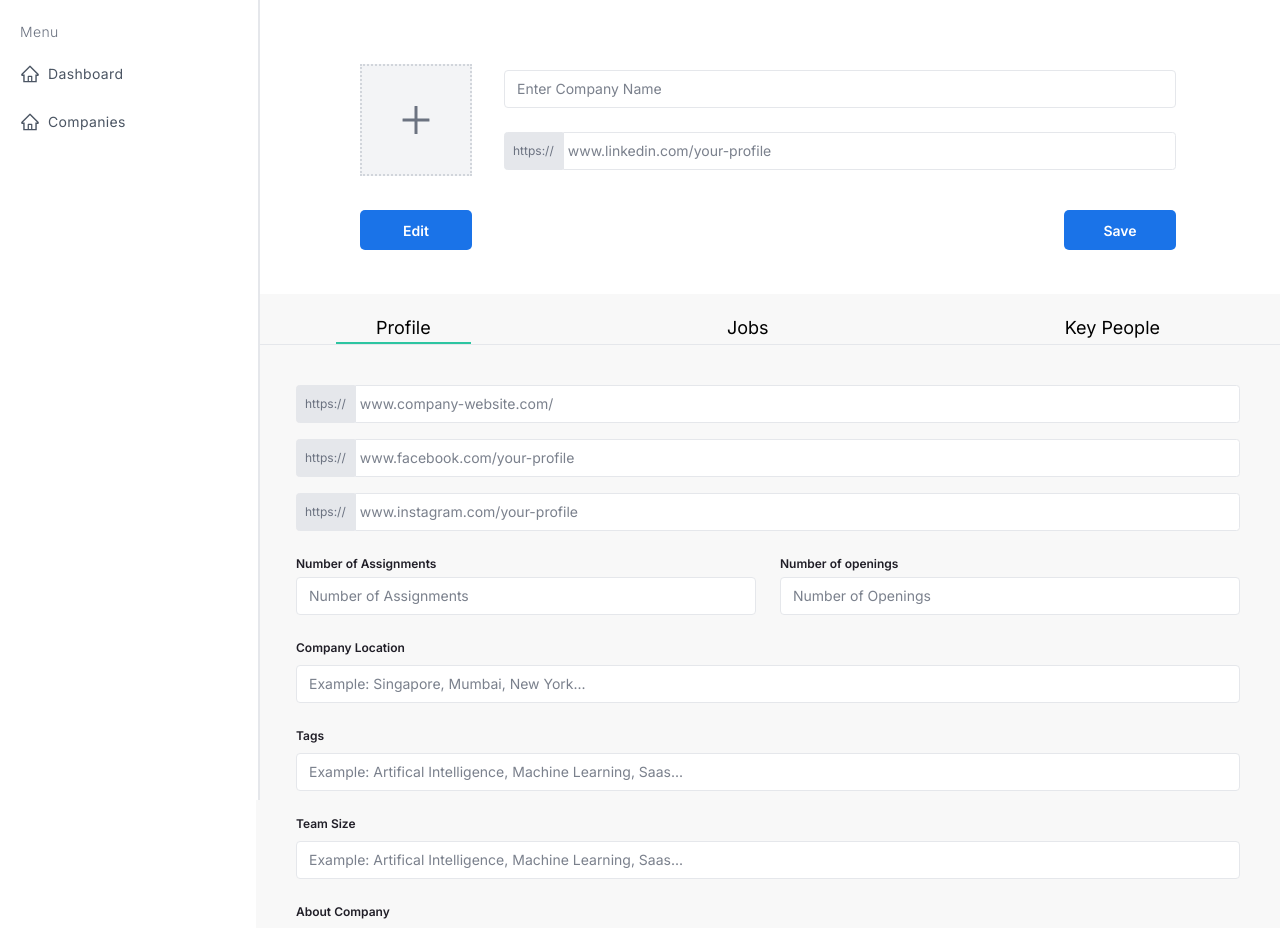
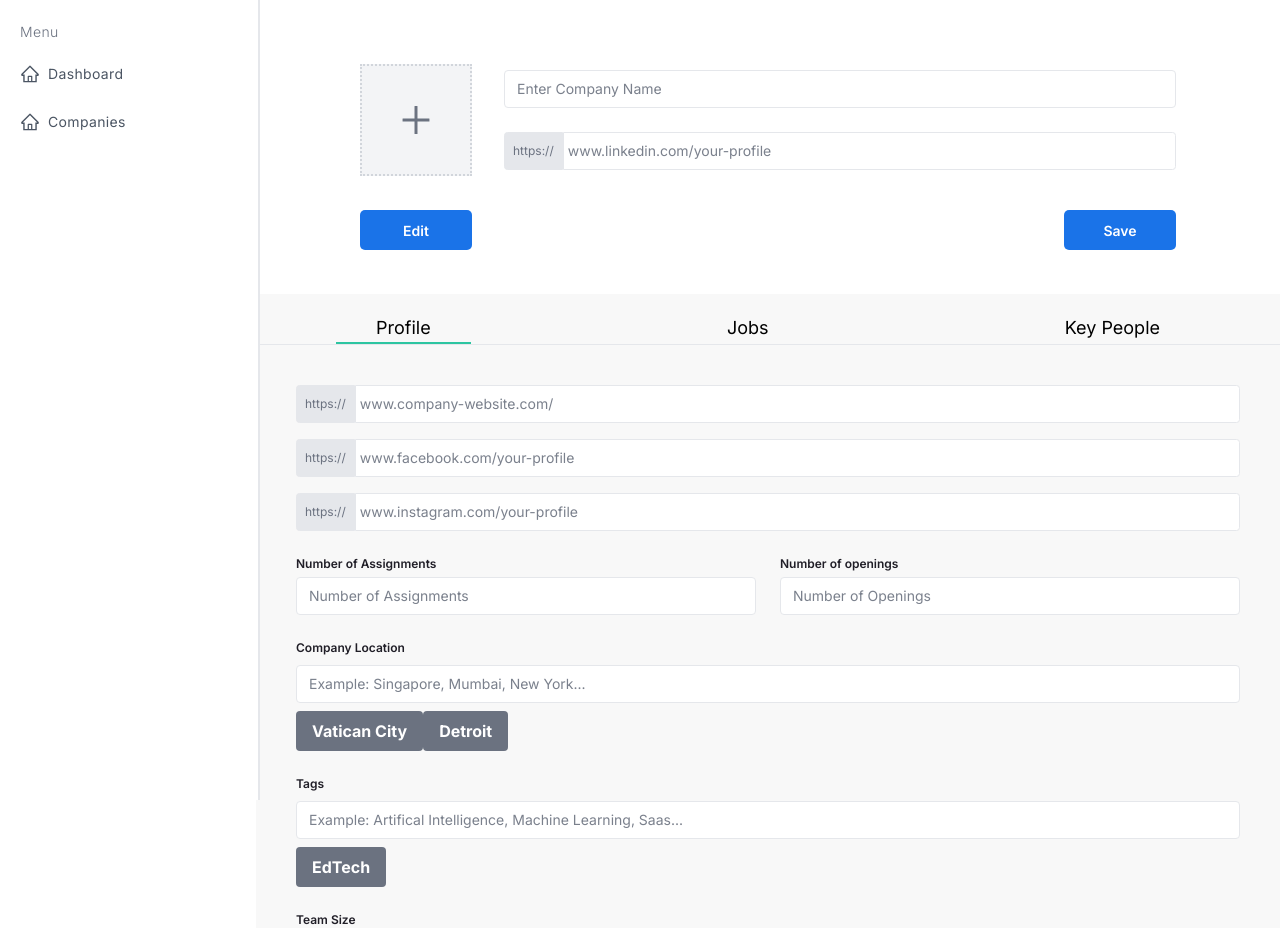
Before and after one commit to Hirable1/admin-panel, a Next.js app: page /dashboard/companies/1 in a window 1280 px wide. Shown: the top 928 px of the page. Built offline with nearby package versions, Linux system fonts and the light colour scheme.

Commit message:
Updated Company location and tags

```diff
--- a/components/CompanySections/Profile.js
+++ b/components/CompanySections/Profile.js
@@ -6,9 +6,35 @@ function Profile() {
     const [openings, setOpenings] = useState();
     const [assignments, setAssignments] = useState();
     const [location, setLocation] = useState();
+    const [places,setPlaces] = useState(['Vatican City', 'Detroit']); //Location of company
     const [tags, setTags] = useState();
+    const [listTags, setListTags] = useState(['EdTech']); //to split the set of tags and store them separately
     const [teamSize, setTeamSize] = useState();
     const [aboutCompany, setAboutCompany] = useState();
+    // To store unique location and tags
+    const [unique_places,setUniquePlaces] = useState(['Vatican City', 'Detroit']);
+    const [unique_tags,setUniqueTags] = useState(['EdTech']);
+    let GLOBAL_ID = 0;  // A global id increments at every operation serving as the unique key to any rendering element
+
+
+    const loc_listener = (event) => {
+        if (event.code === "Enter" || event.code === "NumpadEnter") {
+            if(location.trim !="" /*&& location !=" "*/)
+                setPlaces( (prevState) =>  [...prevState,location])
+                setUniquePlaces(Array.from(new Set(places)))  //  filters the duplicate places
+                console.log(unique_places);
+                // event.preventDefault();
+            }
+    }
+    const tags_listener = (event) => {
+        if(event.code === "Enter" || event.code === "NumpadEnter"){
+            let list_tag = tags.split(',')              //seperates the various Tags with split function
+            console.log(list_tag);
+            list_tag.forEach((element) => {setListTags( (prevState) =>  [...prevState, element])}) //adding each unique element to the List of unique tags to be rendered
+            setUniqueTags(Array.from(new Set(listTags)))  //filters the duplicate tags
+            console.log(unique_tags);
+        }
+    }
 
     return (
         <div className="flex flex-col space-y-6 flex-1 py-10">
@@ -85,10 +111,14 @@ function Profile() {
                 <input
                     type="text"
                     value={location}
-                    onChange={(e) => setLocation(e.target.value)}
+                    onChange={(e)=> setLocation(e.target.value)} //Need to be mended
+                    onKeyDown= {(e) => loc_listener(e)}  //Listens the Enter Press
                     placeholder="Example: Singapore, Mumbai, New York..."
                     className="appearance-none px-3 py-2 placeholder-[#6B7280] text-[#030303]  placeholder-opacity-90 relative w-full bg-white rounded text-sm border-[1.5px]  focus:outline-none focus:border-[#2dc5a1] focus:border-2 transition duration-200  ease-in mt-1 bg-transparent"
                 />
+                <div >
+                    {unique_places.map((place) => { return (<button key={++GLOBAL_ID} className="bg-gray-500 focus:bg-blue-700 text-white font-bold py-2 px-4 rounded" onClick={(e)=> setLocation(e.target.value)}>{place} </button>)})}
+                </div>
             </div>
 
             <div className="px-10 w-full space-y-2">
@@ -97,9 +127,13 @@ function Profile() {
                     type="text"
                     value={tags}
                     onChange={(e) => setTags(e.target.value)}
+                    onKeyDown= {(e) => tags_listener(e)} //executes on pressing enter
                     placeholder="Example: Artifical Intelligence, Machine Learning, Saas..."
                     className="appearance-none px-3 py-2 placeholder-[#6B7280] text-[#030303]  placeholder-opacity-90 relative w-full bg-white rounded text-sm border-[1.5px]  focus:outline-none focus:border-[#2dc5a1] focus:border-2 transition duration-200  ease-in mt-1 bg-transparent"
                 />
+                <div>
+                    {unique_tags.map((tag) => { return (<button key={++GLOBAL_ID} className="bg-gray-500 focus:bg-blue-700 text-white font-bold py-2 px-4 rounded" onClick={(e)=> setLocation(e.target.value)}>{tag} </button>)})}
+                </div>
             </div>
 
             <div className="px-10 w-full space-y-2">
```
